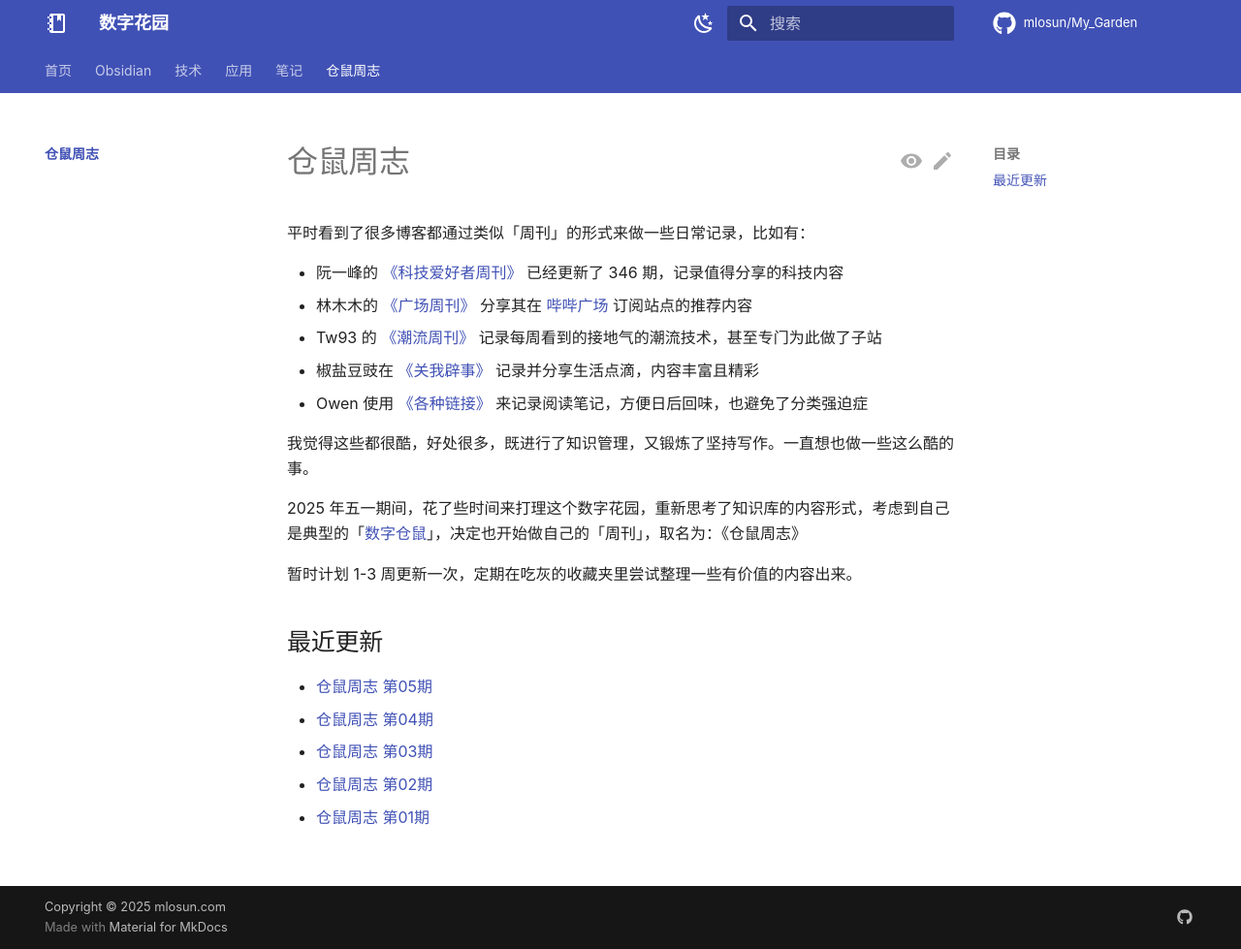
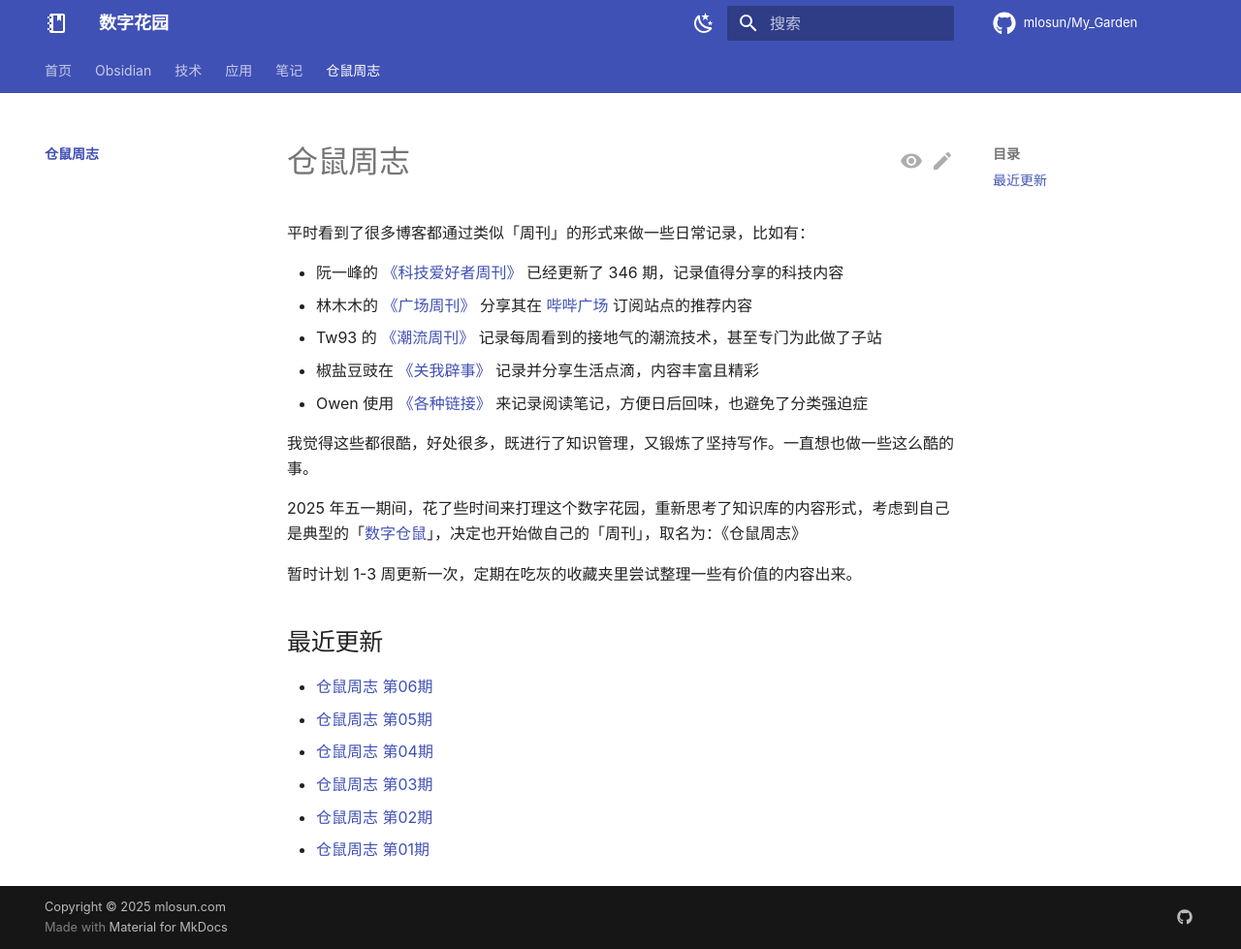
Before and after one commit to mlosun/My_Garden, an MkDocs documentation site: the page built from docs/weekly/index.md, in a window 1280 px wide and 979 px high. Shown: the whole window at 97% size. Built offline with MkDocs 1.6.1 and Material for MkDocs 9.7.7, drawn with Linux system fonts in a browser that asks for light colours; comment, search, counter and statistics services are not loaded.

Commit message:
PUSH NOTE : index.md

```diff
--- a/docs/weekly/index.md
+++ b/docs/weekly/index.md
@@ -21,6 +21,7 @@
 
 ## 最近更新
 
+- [仓鼠周志 第06期](./%E4%BB%93%E9%BC%A0%E5%91%A8%E5%BF%97%20%E7%AC%AC06%E6%9C%9F.md)
 - [仓鼠周志 第05期](./%E4%BB%93%E9%BC%A0%E5%91%A8%E5%BF%97%20%E7%AC%AC05%E6%9C%9F.md)
 - [仓鼠周志 第04期](./%E4%BB%93%E9%BC%A0%E5%91%A8%E5%BF%97%20%E7%AC%AC04%E6%9C%9F.md)
 - [仓鼠周志 第03期](./%E4%BB%93%E9%BC%A0%E5%91%A8%E5%BF%97%20%E7%AC%AC03%E6%9C%9F.md)
```
